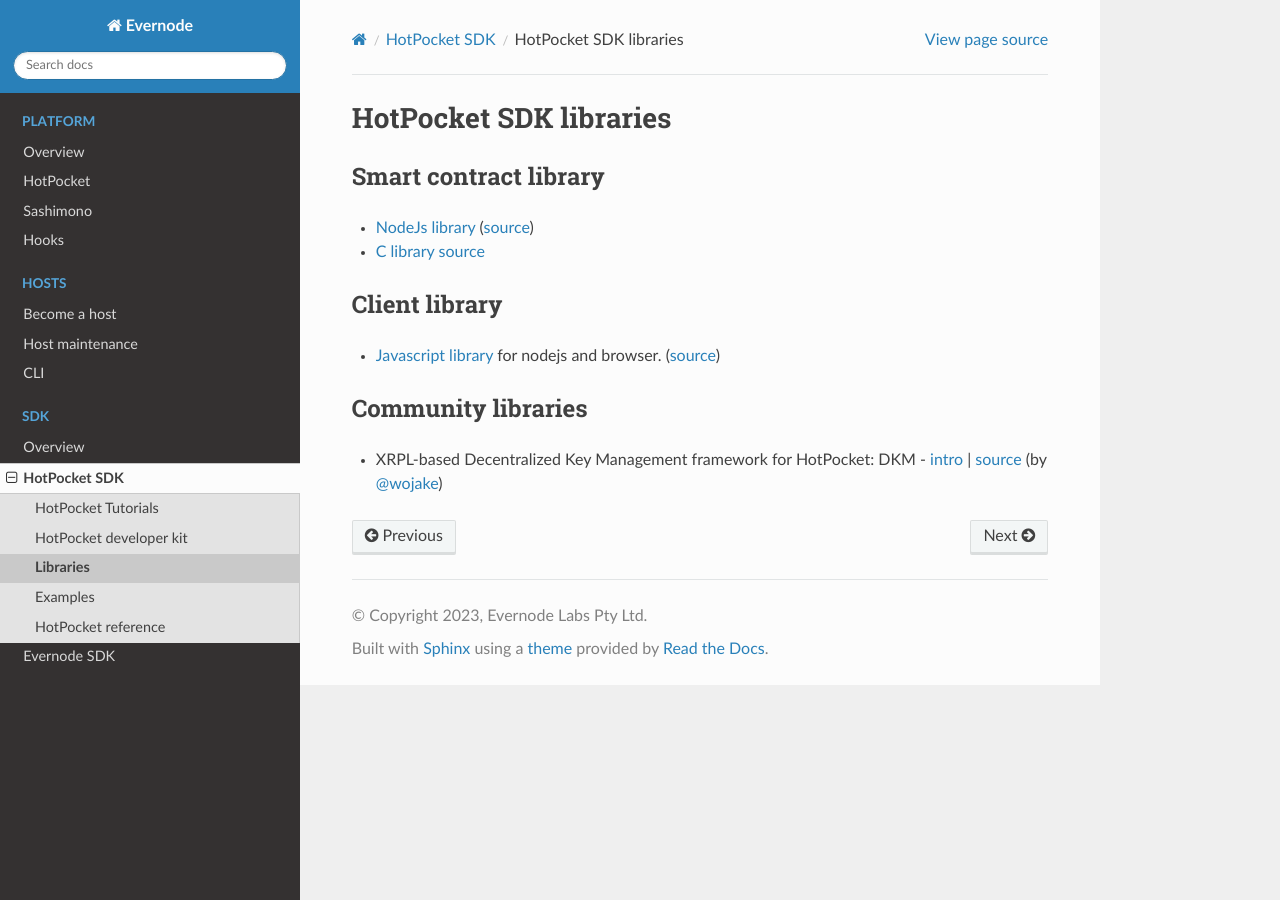
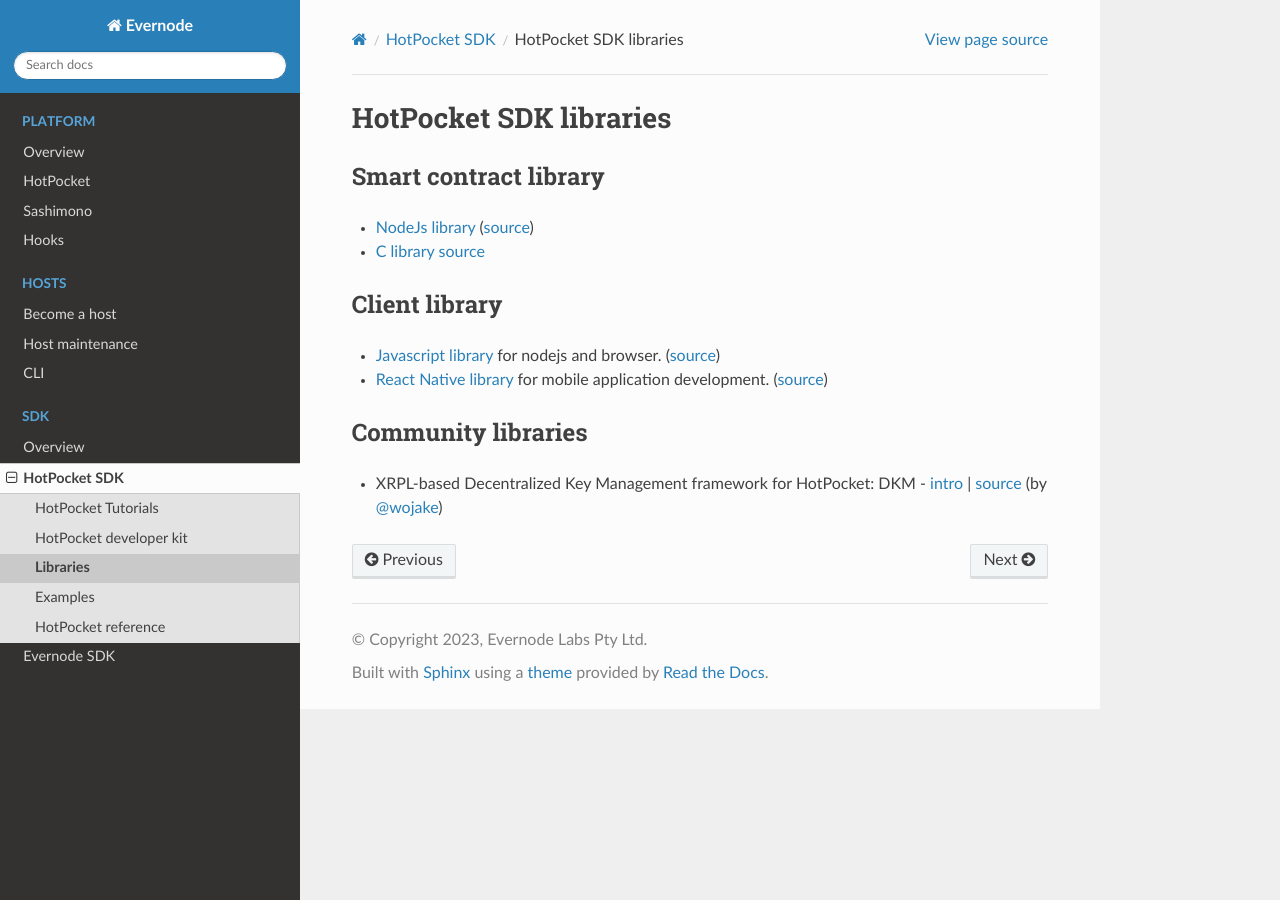
Before and after one commit to tequdev/evernode-docs, a Sphinx documentation site: the page built from docs/source/sdk/hotpocket/libraries.md, in a window 1280 px wide. Built offline with Sphinx 7.4.7 and the Read the Docs theme 2.0.0, drawn with Linux system fonts in a browser that asks for light colours.

Commit message:
Adding HotPocket React native client library links (#4)

```diff
--- a/docs/source/sdk/hotpocket/libraries.md
+++ b/docs/source/sdk/hotpocket/libraries.md
@@ -8,6 +8,7 @@
 ## Client library
 
 - [Javascript library](https://www.npmjs.com/package/hotpocket-js-client) for nodejs and browser. ([source](https://github.com/EvernodeXRPL/hp-js-client))
+- [React Native library](https://www.npmjs.com/package/react-native-hotpocket-js-client) for mobile application development. ([source](https://github.com/EvernodeXRPL/react-native-hp-js-client))
 
 ## Community libraries
 
```
